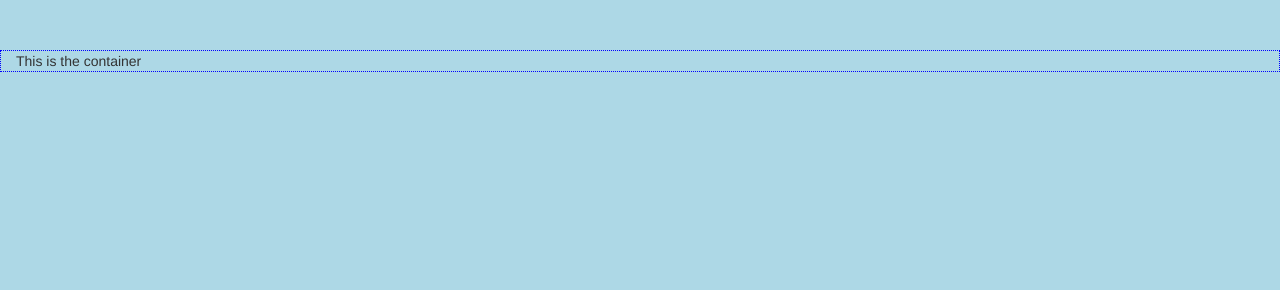
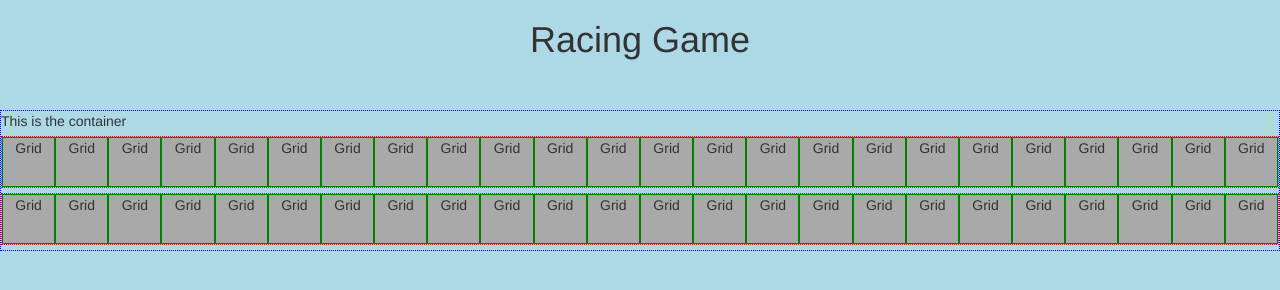
Before and after one commit to margarh1/project-00-racing-game, a plain HTML site: page index.html in a window 1280 px wide. Drawn offline with nearby package versions, Linux system fonts and the light colour scheme.

Commit message:
added h1, managed to get the document ready to work

```diff
--- a/index.html
+++ b/index.html
@@ -10,6 +10,7 @@
   <script type="text/javascript" src="main.js"></script>
 </head>
 <body>
+  <h1>Racing Game</h1>
   <div class="container">
   This is the container
     <!-- <div class="row">
--- a/main.css
+++ b/main.css
@@ -1,23 +1,31 @@
 body {
   background-color: lightblue;
+}
+
+h1 {
+  text-align: center;
 }
 
 .container {
   border: 1px dotted blue;
   width: 100%;
   margin: 50px 0;
+  padding: 0;
 }
 
 .row {
   border: 1px dotted red;
+  margin: 5px 0;
 }
 
 .track {
   background-color: darkgray;
+  padding: 0;
 }
 
 .grid {
   border: 1px solid green;
   text-align: center;
   padding: 0;
+  height: 50px;
 }
--- a/main.js
+++ b/main.js
@@ -1,18 +1,19 @@
 console.log('Sanity Check');
 
-$(document).on('ready', function() {
+$(document).ready(function() {
+  console.log('DOM is ready');
   makeBoard();
 });
 
 function makeRow() {
   for (var idx = 0; idx < 2; idx++) {
-    $('.container').append("<div class='row'>Row</div>");
+    $('.container').append("<div class='row'></div>");
   }
 }
 
 function makeTrack() {
   for (var idx = 0; idx < 2; idx++) {
-    $('.row').append("<div class='col-md-6 track'>This is a track</div>");
+    $('.row').append("<div class='col-md-6 track'></div>");
   }
 };
 
```
